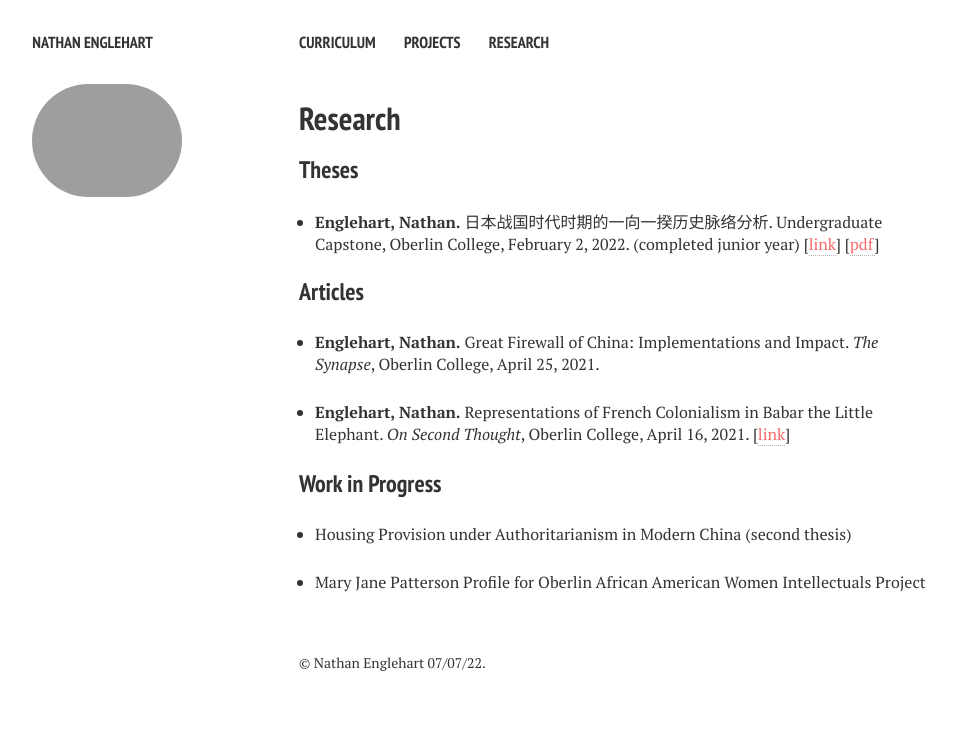
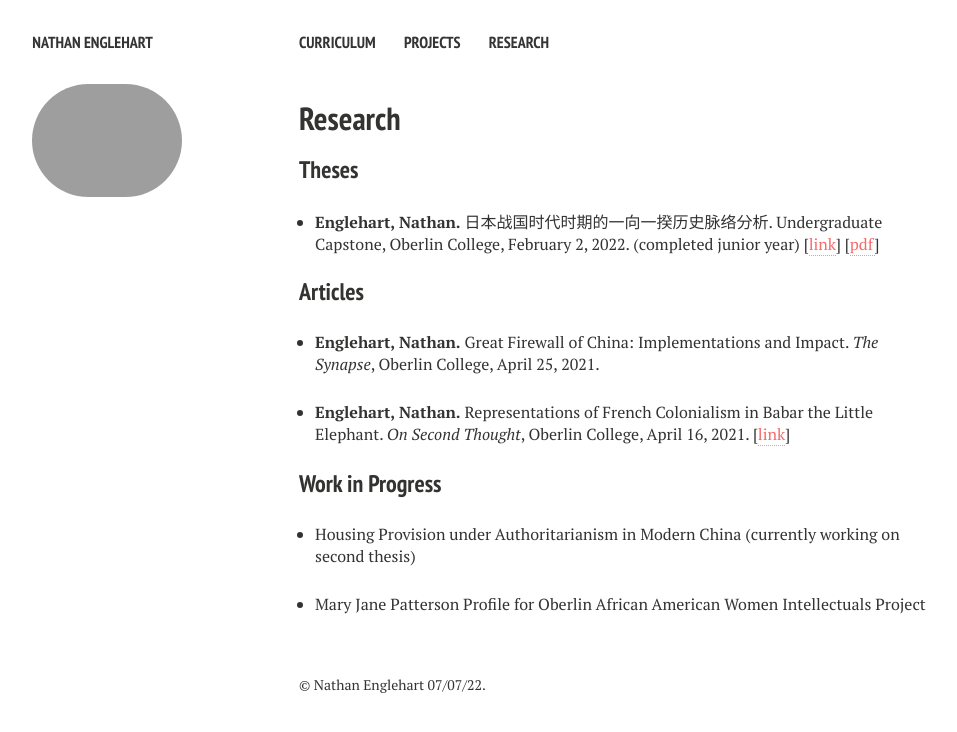
Before and after one commit to nathanenglehart/nathanenglehart.github.io, a Jekyll site: the page built from publications.md, in a window 1280 px wide. Shown: the top 732 px of the page, without its empty margins (21-978 px from the left). Built offline with Jekyll 4.4.1, drawn with Linux system fonts in a browser that asks for light colours; nearby versions of some CDN libraries.

Commit message:
Update publications.html

```diff
--- a/_layouts/publications.html
+++ b/_layouts/publications.html
@@ -96,7 +96,7 @@ div.bibtex pre { font-size: 75%; overflow: auto;  width: 100%; padding: 0em 0em;
 	</ul>
 	<h3>Work in Progress</h3>
 	<ul style="padding-left: 1em !important;">
-		<li><p>Housing Provision under Authoritarianism in Modern China (second thesis)</p></li>
+		<li><p>Housing Provision under Authoritarianism in Modern China (currently working on second thesis)</p></li>
 		<li><p>Mary Jane Patterson Profile for Oberlin African American Women Intellectuals Project</p></li>
 	</ul>
     </div><!-- /.article-wrap -->
```
